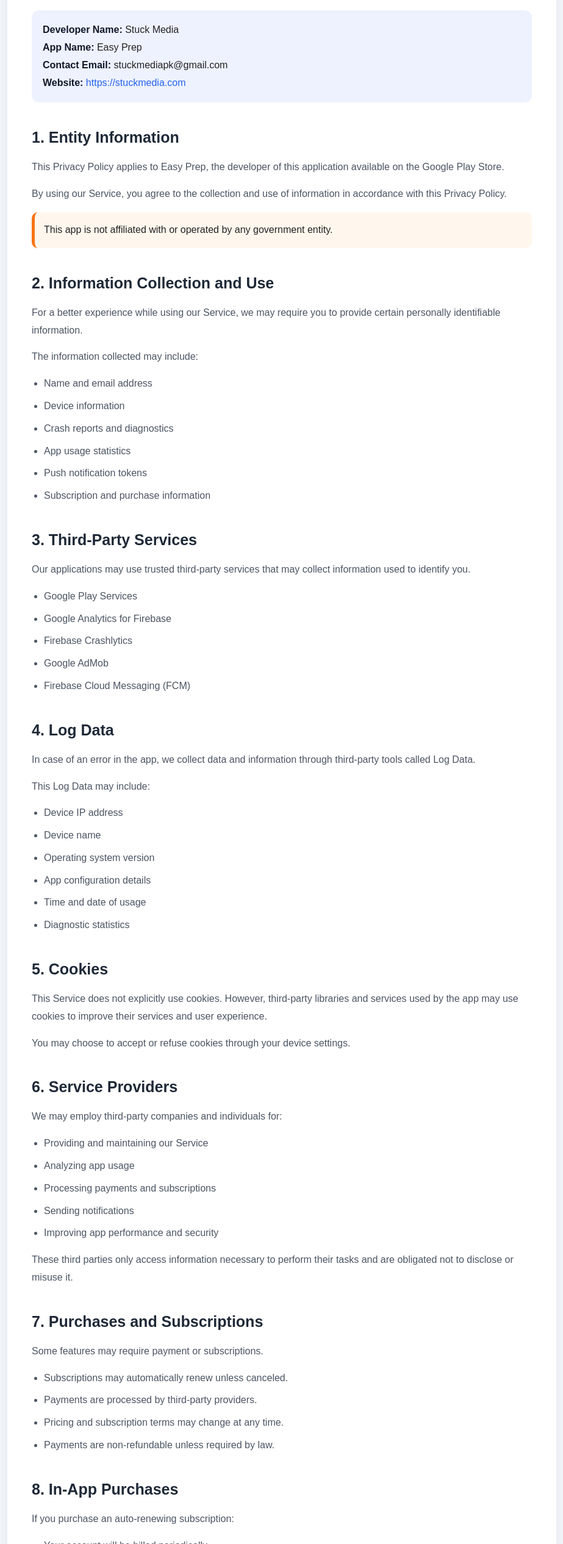
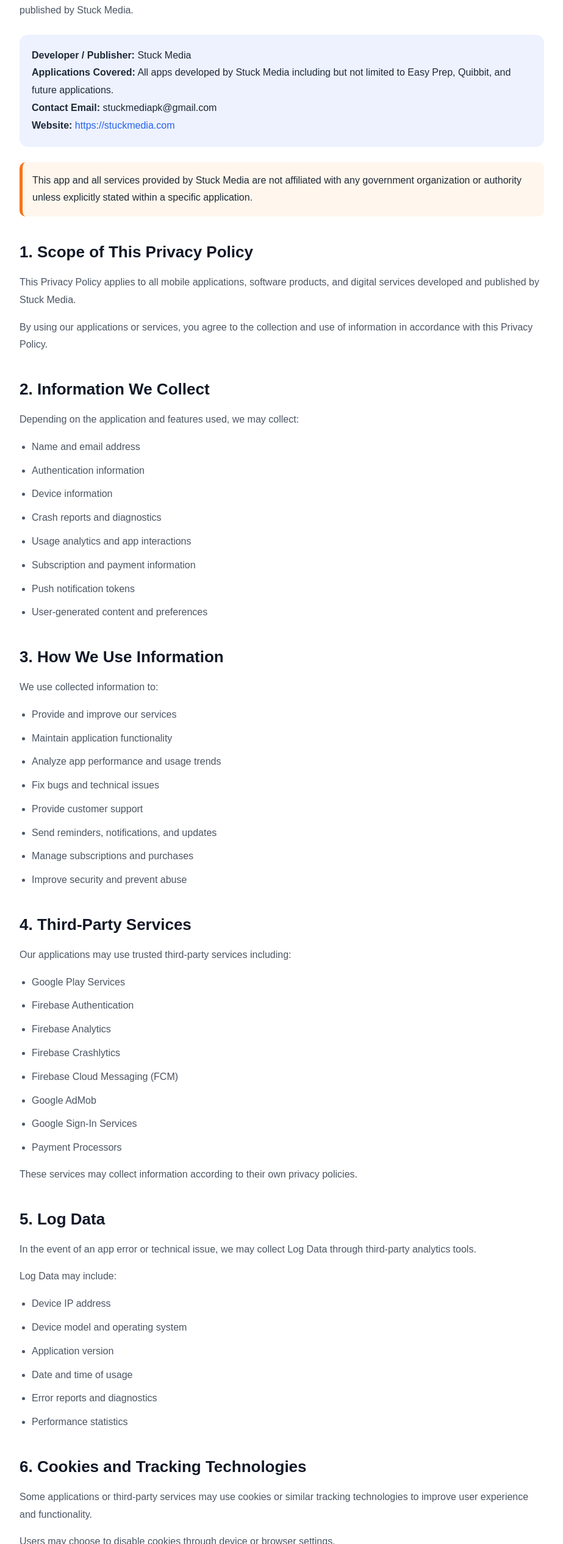
Before and after one commit to CL-Ali/Privacy-Policy, a plain HTML site: page index.html in a window 1280 px wide. Shown: the part 268-2800 px from the top of the page at 61% size, without its empty margins (178-1101 px from the left). Drawn offline with Linux system fonts and the light colour scheme.

Commit message:
Update Privacy Policy for Stuck Media

```diff
--- a/index.html
+++ b/index.html
@@ -3,9 +3,10 @@
 <head>
   <meta charset="UTF-8" />
   <meta name="viewport" content="width=device-width, initial-scale=1.0"/>
-  <title>Privacy Policy - Easy Prep</title>
+  <title>Privacy Policy | Stuck Media</title>
 
   <style>
+
     *{
       margin:0;
       padding:0;
@@ -13,38 +14,49 @@
     }
 
     body{
-      font-family: Arial, sans-serif;
       background:#f4f7fb;
-      color:#222;
+      font-family:Arial, sans-serif;
+      color:#1f2937;
       line-height:1.8;
-      padding:30px 15px;
+      padding:20px;
     }
 
     .container{
-      max-width:900px;
+      max-width:950px;
       margin:auto;
-      background:#fff;
-      border-radius:18px;
-      padding:40px;
+      background:#ffffff;
+      padding:45px;
+      border-radius:20px;
       box-shadow:0 5px 25px rgba(0,0,0,0.08);
     }
 
+    .badge{
+      display:inline-block;
+      background:#111827;
+      color:white;
+      padding:8px 18px;
+      border-radius:999px;
+      font-size:14px;
+      margin-bottom:20px;
+    }
+
     h1{
-      font-size:38px;
-      margin-bottom:10px;
+      font-size:40px;
+      margin-bottom:15px;
       color:#111827;
     }
 
     h2{
+      font-size:26px;
       margin-top:35px;
       margin-bottom:12px;
-      color:#1f2937;
-      font-size:25px;
+      color:#111827;
     }
 
     p{
-      margin-bottom:15px;
+      margin-bottom:16px;
       color:#4b5563;
+      font-size:16px;
     }
 
     ul{
@@ -53,30 +65,24 @@
     }
 
     li{
-      margin-bottom:8px;
+      margin-bottom:10px;
       color:#4b5563;
     }
 
-    .top-box{
+    .info-box{
       background:#eef2ff;
-      padding:18px;
-      border-radius:12px;
-      margin-top:20px;
+      padding:20px;
+      border-radius:14px;
+      margin-top:25px;
       margin-bottom:25px;
     }
 
-    .top-box strong{
-      color:#111827;
-    }
-
-    .badge{
-      display:inline-block;
-      background:#111827;
-      color:white;
-      padding:8px 16px;
-      border-radius:999px;
-      margin-bottom:18px;
-      font-size:14px;
+    .warning-box{
+      background:#fff7ed;
+      border-left:5px solid #f97316;
+      padding:16px;
+      border-radius:10px;
+      margin:20px 0;
     }
 
     a{
@@ -95,16 +101,14 @@
       font-size:14px;
     }
 
-    .important{
-      background:#fff7ed;
-      border-left:5px solid #f97316;
-      padding:15px;
-      border-radius:10px;
-      margin-top:15px;
-      margin-bottom:15px;
+    code{
+      background:#f3f4f6;
+      padding:2px 6px;
+      border-radius:6px;
     }
 
   </style>
+
 </head>
 
 <body>
@@ -112,203 +116,212 @@
   <div class="container">
 
     <div class="badge">
-      Easy Prep
+      Stuck Media
     </div>
 
     <h1>Privacy Policy</h1>
 
     <p>
-      Easy Prep (“we,” “us,” or “our”) is committed to protecting your privacy.
-      This Privacy Policy explains how we collect, use, and share information
-      when you use our mobile applications and services.
+      Stuck Media (“we,” “our,” or “us”) is committed to protecting your privacy.
+      This Privacy Policy explains how we collect, use, disclose, and safeguard
+      your information when you use any mobile application, website, or service
+      developed and published by Stuck Media.
     </p>
 
-    <div class="top-box">
-      <strong>Developer Name:</strong> Stuck Media<br>
-      <strong>App Name:</strong> Easy Prep<br>
+    <div class="info-box">
+
+      <strong>Developer / Publisher:</strong> Stuck Media<br>
+      <strong>Applications Covered:</strong> All apps developed by Stuck Media including but not limited to Easy Prep, Quibbit, and future applications.<br>
       <strong>Contact Email:</strong> stuckmediapk@gmail.com<br>
       <strong>Website:</strong>
       <a href="https://stuckmedia.com">
         https://stuckmedia.com
       </a>
+
     </div>
 
-    <h2>1. Entity Information</h2>
+    <div class="warning-box">
+      This app and all services provided by Stuck Media are not affiliated with any government organization or authority unless explicitly stated within a specific application.
+    </div>
+
+    <h2>1. Scope of This Privacy Policy</h2>
 
     <p>
-      This Privacy Policy applies to Easy Prep, the developer of this application
-      available on the Google Play Store.
+      This Privacy Policy applies to all mobile applications, software products,
+      and digital services developed and published by Stuck Media.
     </p>
 
     <p>
-      By using our Service, you agree to the collection and use of information
-      in accordance with this Privacy Policy.
+      By using our applications or services, you agree to the collection and use
+      of information in accordance with this Privacy Policy.
     </p>
 
-    <div class="important">
-      This app is not affiliated with or operated by any government entity.
-    </div>
-
-    <h2>2. Information Collection and Use</h2>
+    <h2>2. Information We Collect</h2>
 
     <p>
-      For a better experience while using our Service, we may require you to provide
-      certain personally identifiable information.
-    </p>
-
-    <p>
-      The information collected may include:
+      Depending on the application and features used, we may collect:
     </p>
 
     <ul>
       <li>Name and email address</li>
+      <li>Authentication information</li>
       <li>Device information</li>
       <li>Crash reports and diagnostics</li>
-      <li>App usage statistics</li>
+      <li>Usage analytics and app interactions</li>
+      <li>Subscription and payment information</li>
       <li>Push notification tokens</li>
-      <li>Subscription and purchase information</li>
+      <li>User-generated content and preferences</li>
     </ul>
 
-    <h2>3. Third-Party Services</h2>
+    <h2>3. How We Use Information</h2>
 
     <p>
-      Our applications may use trusted third-party services that may collect
-      information used to identify you.
+      We use collected information to:
+    </p>
+
+    <ul>
+      <li>Provide and improve our services</li>
+      <li>Maintain application functionality</li>
+      <li>Analyze app performance and usage trends</li>
+      <li>Fix bugs and technical issues</li>
+      <li>Provide customer support</li>
+      <li>Send reminders, notifications, and updates</li>
+      <li>Manage subscriptions and purchases</li>
+      <li>Improve security and prevent abuse</li>
+    </ul>
+
+    <h2>4. Third-Party Services</h2>
+
+    <p>
+      Our applications may use trusted third-party services including:
     </p>
 
     <ul>
       <li>Google Play Services</li>
-      <li>Google Analytics for Firebase</li>
+      <li>Firebase Authentication</li>
+      <li>Firebase Analytics</li>
       <li>Firebase Crashlytics</li>
+      <li>Firebase Cloud Messaging (FCM)</li>
       <li>Google AdMob</li>
-      <li>Firebase Cloud Messaging (FCM)</li>
+      <li>Google Sign-In Services</li>
+      <li>Payment Processors</li>
     </ul>
 
-    <h2>4. Log Data</h2>
+    <p>
+      These services may collect information according to their own privacy policies.
+    </p>
+
+    <h2>5. Log Data</h2>
 
     <p>
-      In case of an error in the app, we collect data and information through
-      third-party tools called Log Data.
+      In the event of an app error or technical issue, we may collect Log Data
+      through third-party analytics tools.
     </p>
 
     <p>
-      This Log Data may include:
+      Log Data may include:
     </p>
 
     <ul>
       <li>Device IP address</li>
-      <li>Device name</li>
-      <li>Operating system version</li>
-      <li>App configuration details</li>
-      <li>Time and date of usage</li>
-      <li>Diagnostic statistics</li>
+      <li>Device model and operating system</li>
+      <li>Application version</li>
+      <li>Date and time of usage</li>
+      <li>Error reports and diagnostics</li>
+      <li>Performance statistics</li>
     </ul>
 
-    <h2>5. Cookies</h2>
+    <h2>6. Cookies and Tracking Technologies</h2>
 
     <p>
-      This Service does not explicitly use cookies.
-      However, third-party libraries and services used by the app may use cookies
-      to improve their services and user experience.
+      Some applications or third-party services may use cookies or similar
+      tracking technologies to improve user experience and functionality.
     </p>
 
     <p>
-      You may choose to accept or refuse cookies through your device settings.
-    </p>
-
-    <h2>6. Service Providers</h2>
-
-    <p>
-      We may employ third-party companies and individuals for:
-    </p>
-
-    <ul>
-      <li>Providing and maintaining our Service</li>
-      <li>Analyzing app usage</li>
-      <li>Processing payments and subscriptions</li>
-      <li>Sending notifications</li>
-      <li>Improving app performance and security</li>
-    </ul>
-
-    <p>
-      These third parties only access information necessary to perform their tasks
-      and are obligated not to disclose or misuse it.
+      Users may choose to disable cookies through device or browser settings.
     </p>
 
     <h2>7. Purchases and Subscriptions</h2>
 
     <p>
-      Some features may require payment or subscriptions.
+      Certain features may require payment, premium subscriptions,
+      or in-app purchases.
     </p>
 
     <ul>
       <li>Subscriptions may automatically renew unless canceled.</li>
-      <li>Payments are processed by third-party providers.</li>
-      <li>Pricing and subscription terms may change at any time.</li>
-      <li>Payments are non-refundable unless required by law.</li>
+      <li>Billing is handled by third-party payment providers.</li>
+      <li>Prices and subscription terms may change without notice.</li>
+      <li>Payments are generally non-refundable unless required by law.</li>
     </ul>
 
     <h2>8. In-App Purchases</h2>
 
     <p>
-      If you purchase an auto-renewing subscription:
+      When purchasing subscriptions or premium services:
     </p>
 
     <ul>
-      <li>Your account will be billed periodically.</li>
-      <li>You may cancel through Google Play settings.</li>
-      <li>You retain access until the end of the billing cycle after cancellation.</li>
+      <li>Your account may be billed periodically.</li>
+      <li>You may manage or cancel subscriptions through Google Play settings.</li>
+      <li>Access continues until the current billing cycle ends.</li>
       <li>You are responsible for applicable taxes and billing information.</li>
     </ul>
 
-    <h2>9. Security</h2>
+    <h2>9. Data Sharing and Disclosure</h2>
 
     <p>
-      We use commercially acceptable methods to protect your information.
-      However, no method of internet transmission or electronic storage is
-      completely secure.
-    </p>
-
-    <h2>10. Links to Other Sites</h2>
-
-    <p>
-      Our Service may contain links to external websites.
-      We are not responsible for the privacy practices or content of those websites.
-    </p>
-
-    <h2>11. Children’s Privacy</h2>
-
-    <p>
-      Our Services are not directed toward children under the age of 13.
-      We do not knowingly collect personal information from children.
+      We do not sell, rent, or trade personal information to third parties.
     </p>
 
     <p>
-      If we discover that a child under 13 has provided personal information,
-      we will immediately delete such data.
+      Information may be shared only with trusted services required
+      to operate and improve our applications.
     </p>
 
-    <h2>12. Registration and Accounts</h2>
+    <h2>10. Security</h2>
+
+    <p>
+      We implement commercially reasonable security measures to protect
+      your information.
+    </p>
+
+    <p>
+      However, no method of electronic storage or internet transmission
+      is completely secure.
+    </p>
+
+    <h2>11. Links to External Websites</h2>
+
+    <p>
+      Our applications may contain links to external websites or services.
+      We are not responsible for the privacy practices or content of those sites.
+    </p>
+
+    <h2>12. Children's Privacy</h2>
+
+    <p>
+      Our services are not intended for children under the age of 13.
+    </p>
+
+    <p>
+      We do not knowingly collect personal information from children.
+      If we discover such information has been provided, we will delete it immediately.
+    </p>
+
+    <h2>13. Account Registration</h2>
 
     <ul>
-      <li>You must provide accurate and complete information.</li>
-      <li>You are responsible for maintaining account confidentiality.</li>
-      <li>You are responsible for all activities under your account.</li>
+      <li>Users must provide accurate and complete information.</li>
+      <li>Users are responsible for maintaining account confidentiality.</li>
+      <li>Users are responsible for all activities performed under their account.</li>
     </ul>
-
-    <h2>13. Data Sharing</h2>
-
-    <p>
-      We do not sell or rent your personal information to third parties.
-      Information may only be shared with trusted services required to operate
-      the application.
-    </p>
 
     <h2>14. Account and Data Deletion</h2>
 
     <p>
-      Users may request deletion of their account or associated data
-      by contacting us through email:
+      Users may request deletion of their account or associated data by contacting:
     </p>
 
     <p>
@@ -321,11 +334,11 @@
 
     <p>
       We may update this Privacy Policy periodically.
-      Changes become effective immediately after posting on this page.
+      Any changes will become effective immediately after posting on this page.
     </p>
 
     <p>
-      Users are encouraged to review this page regularly.
+      Users are encouraged to review this Privacy Policy regularly.
     </p>
 
     <h2>16. Contact Us</h2>
```
